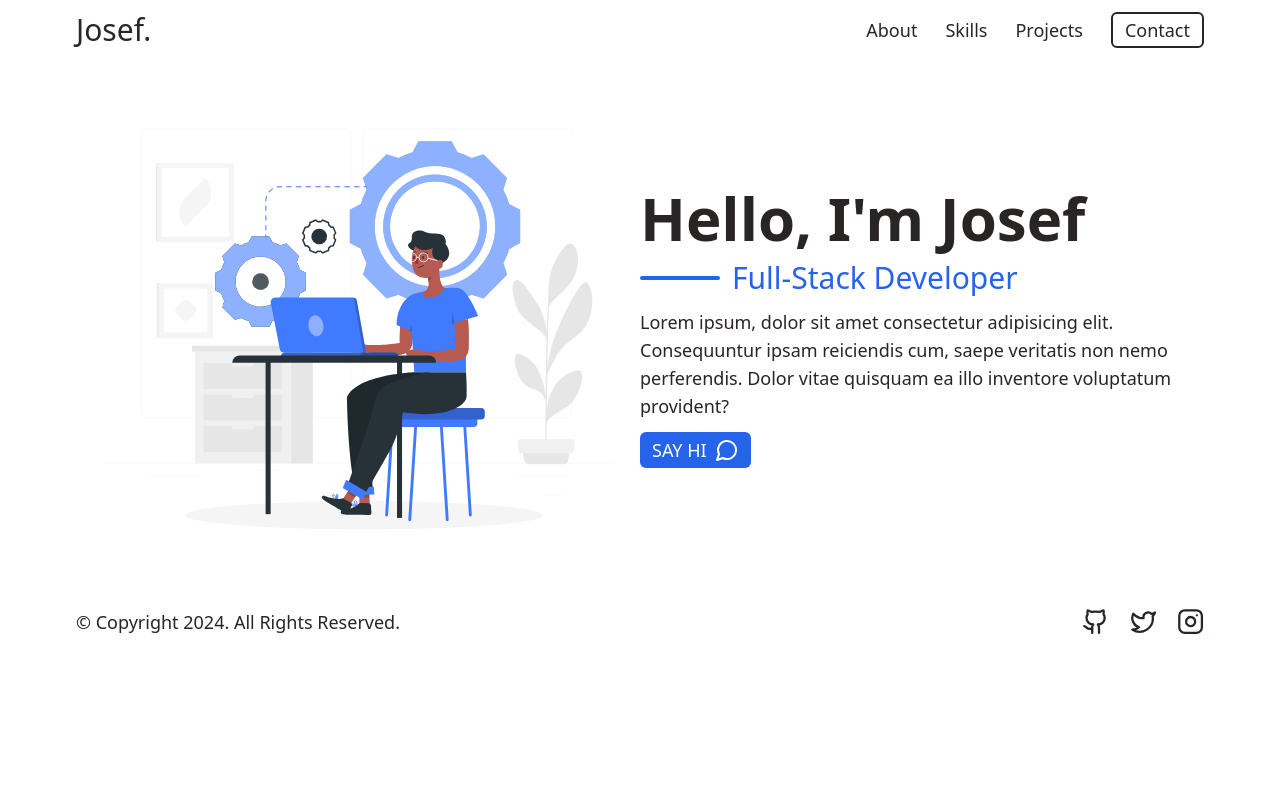
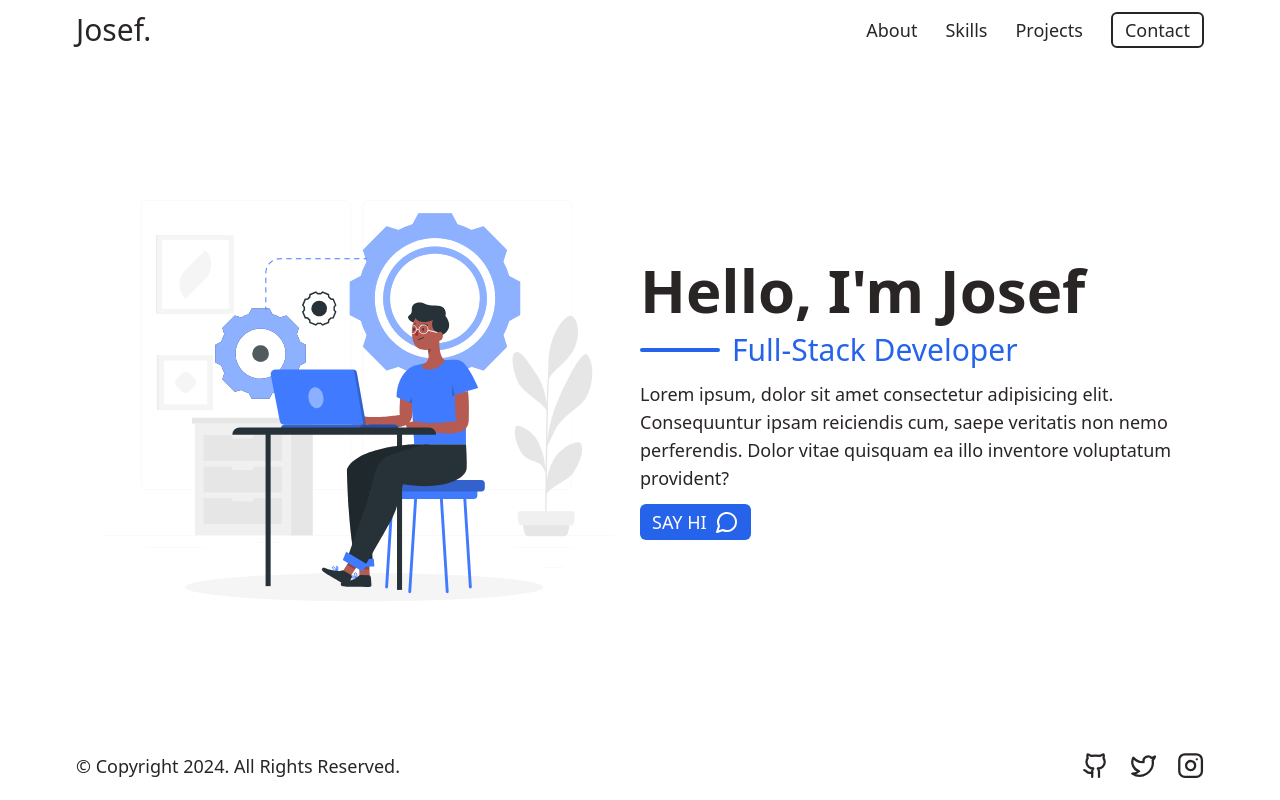
Before and after one commit to aay7ush/cdm-portfolio-website, a React (Vite) app: page / in a window 1280 px wide. Built offline with nearby package versions, Linux system fonts and the light colour scheme.

Commit message:
refactor: move tailwind classes to separate file

```diff
--- a/src/components/Header.jsx
+++ b/src/components/Header.jsx
@@ -18,7 +18,7 @@ const Header = () => {
           <li className="nav-item">
             <Link to="/projects">Projects</Link>
           </li>
-          <li className="px-3 py-0.5 border-2 transition duration-300 border-stone-800 hover:bg-stone-800 hover:text-white rounded-md font-medium">
+          <li className="contact-btn">
             <Link to="/contact">Contact</Link>
           </li>
         </ul>
--- a/src/index.css
+++ b/src/index.css
@@ -15,6 +15,10 @@ body {
     @apply hover:underline underline-offset-4;
   }
 
+  .contact-btn {
+    @apply px-3 py-0.5 border-2 transition duration-300 border-stone-800 hover:bg-stone-800 hover:text-white rounded-md font-medium;
+  }
+
   .btn-primary {
     @apply uppercase font-medium px-3 py-1 rounded-md transition duration-300 bg-blue-600 text-white w-fit flex gap-2 items-center hover:bg-opacity-80;
   }
--- a/src/pages/Layout.jsx
+++ b/src/pages/Layout.jsx
@@ -6,7 +6,7 @@ const Layout = () => {
   return (
     <>
       <Header />
-      <main>
+      <main className="min-h-[calc(100vh-120px)] grid place-content-center">
         <Outlet />
       </main>
       <Footer />
```
